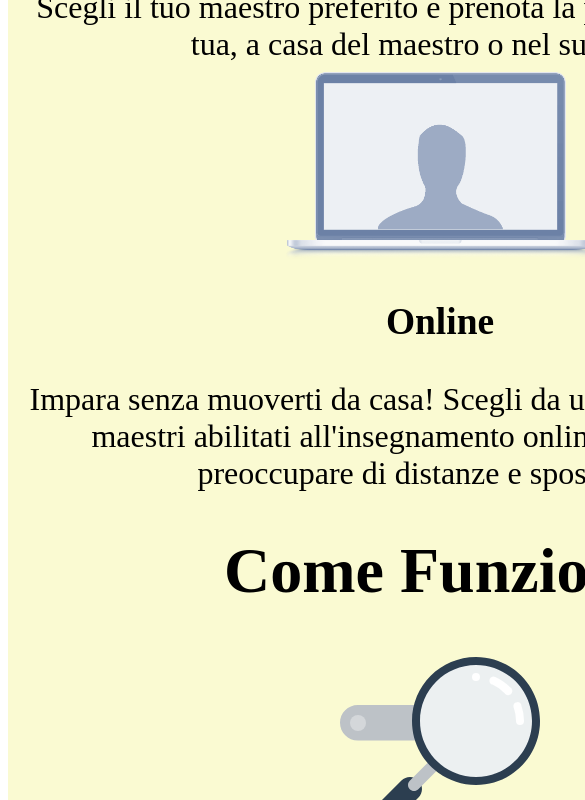
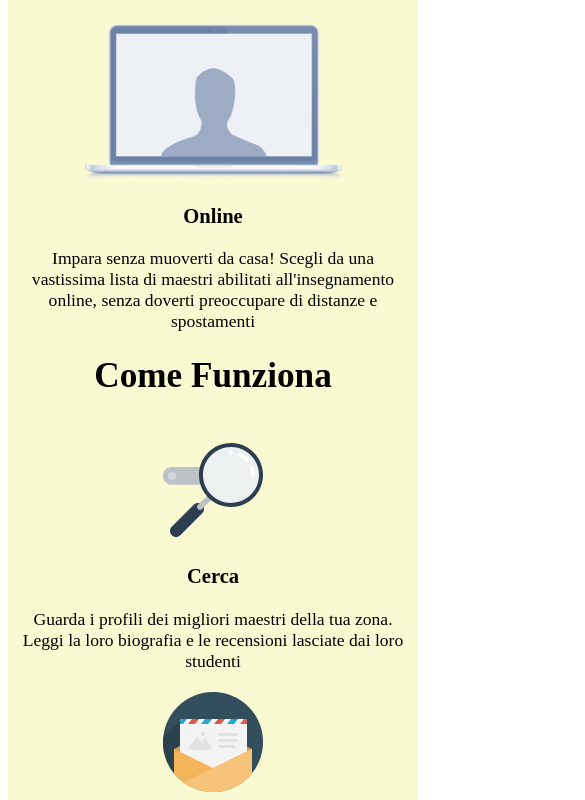
Before and after one commit to lindabettini/html-css-resp-wannabe, a plain HTML site: page index.html in a window 390 px wide. Shown: the part 497-1297 px from the top of the page, 585 px wide, since content can reach past the window. Drawn offline with Linux system fonts and the light colour scheme.

Commit message:
Add max width at images

```diff
--- a/responsive.css
+++ b/responsive.css
@@ -1,22 +1,36 @@
 @media screen and (max-width: 419px) {
   .row {
-    width: 100vh;
+    width: 100vw;
     display: flex;
     flex-direction: column;
     flex-wrap: wrap;
     align-content: center;
     margin-top: 0;
+    font-size: 1.1em;
+    padding: 0 10px;
     background-color: lightgoldenrodyellow;
-    font-size: 2em;
-    padding: 0 10px;
   }
 
   #steps .row > .left,
   #steps .row > .right,
   #steps .row > .central,
   #lezioni .row > .left,
-  #lezioni .row > .right {
+  #lezioni .row > .right,
+  #why .row > .first,
+  #why .row > .second,
+  #why .row > .third {
     float: none;
-    width: 100%;
+    width: 100vw;
+    margin-top: 20px;
+  }
+
+  #steps .container.grey .row {
+    background-color: #f9f9f9;
+  }
+
+  img,
+  #why .row img {
+    max-width: 70vw;
+    height: auto;
   }
 }
```
